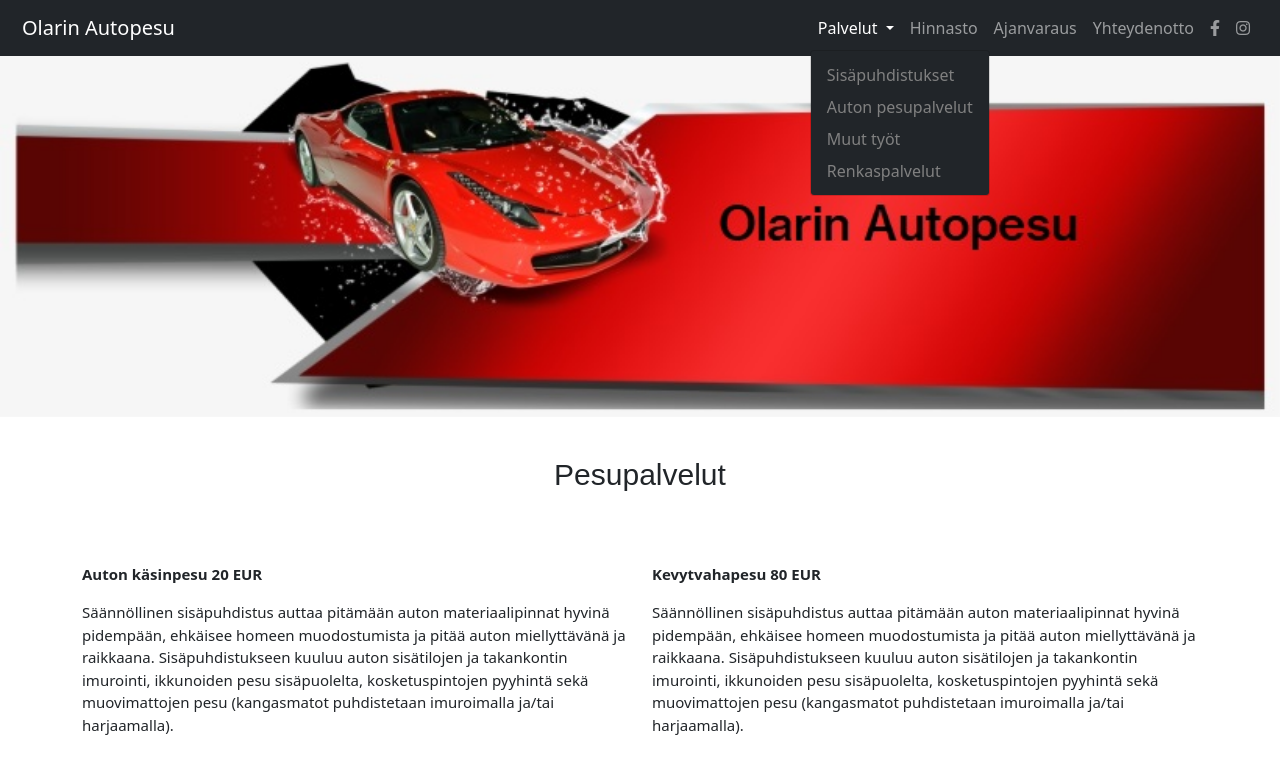
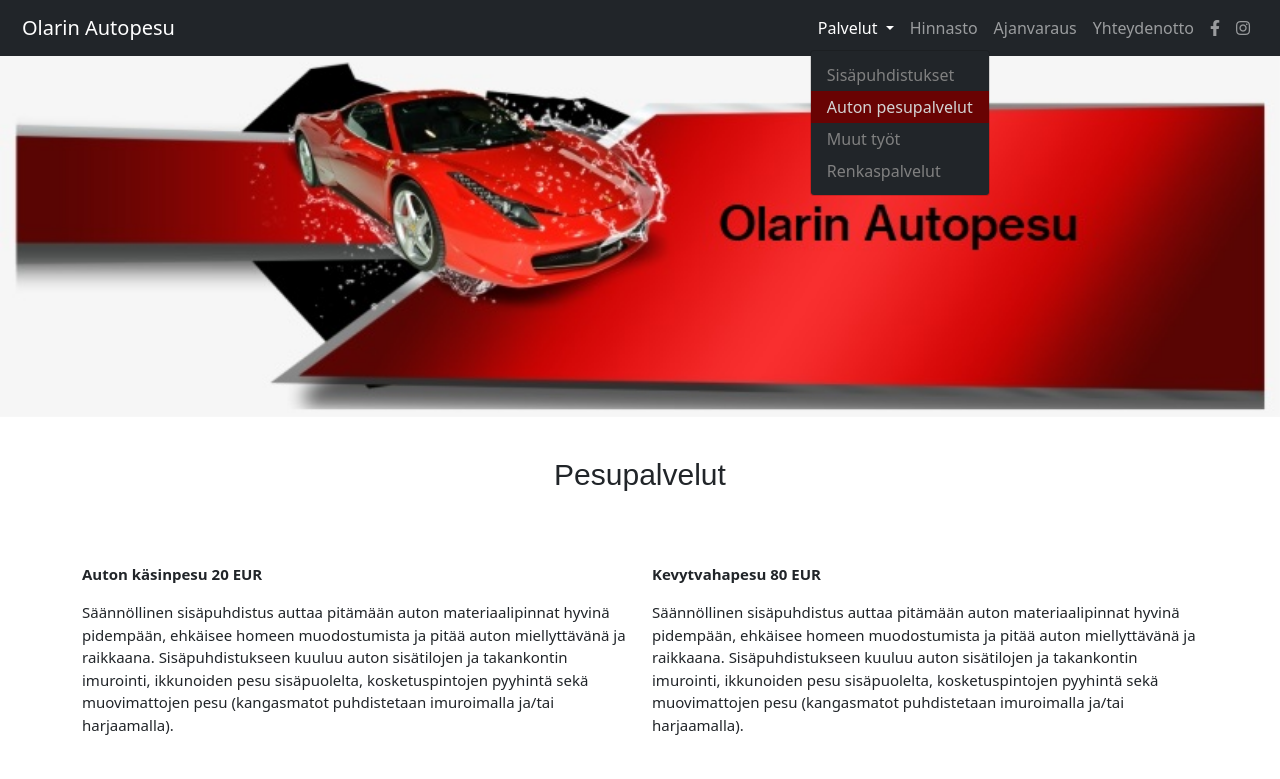
Before and after one commit to olarinautopesu/olarinautopesu.github.io, a plain HTML site: page pesut.html in a window 1280 px wide. Both pictures are taken after a click on the button "Palvelut". Shown: the top 779 px of the page. Drawn offline with nearby package versions, Linux system fonts and the light colour scheme.

Commit message:
Update pesut.html

```diff
--- a/pesut.html
+++ b/pesut.html
@@ -29,7 +29,7 @@
           </a>
           <span class="dropdown-menu bg-dark" aria-labelledby="navbarDropdownMenuLink">
             <span><a class="dropdown-item" href="sisä.html">Sisäpuhdistukset</a></span>
-            <span><a class="dropdown-item" href="pesut.html">Auton pesupalvelut</a></span>
+            <span><a class="dropdown-item active" href="pesut.html">Auton pesupalvelut</a></span>
             <span><a class="dropdown-item" href="muut.html">Muut työt</a></span>
             <span><a class="dropdown-item" href="rengas.html">Renkaspalvelut</a></span>
           </span>
```
